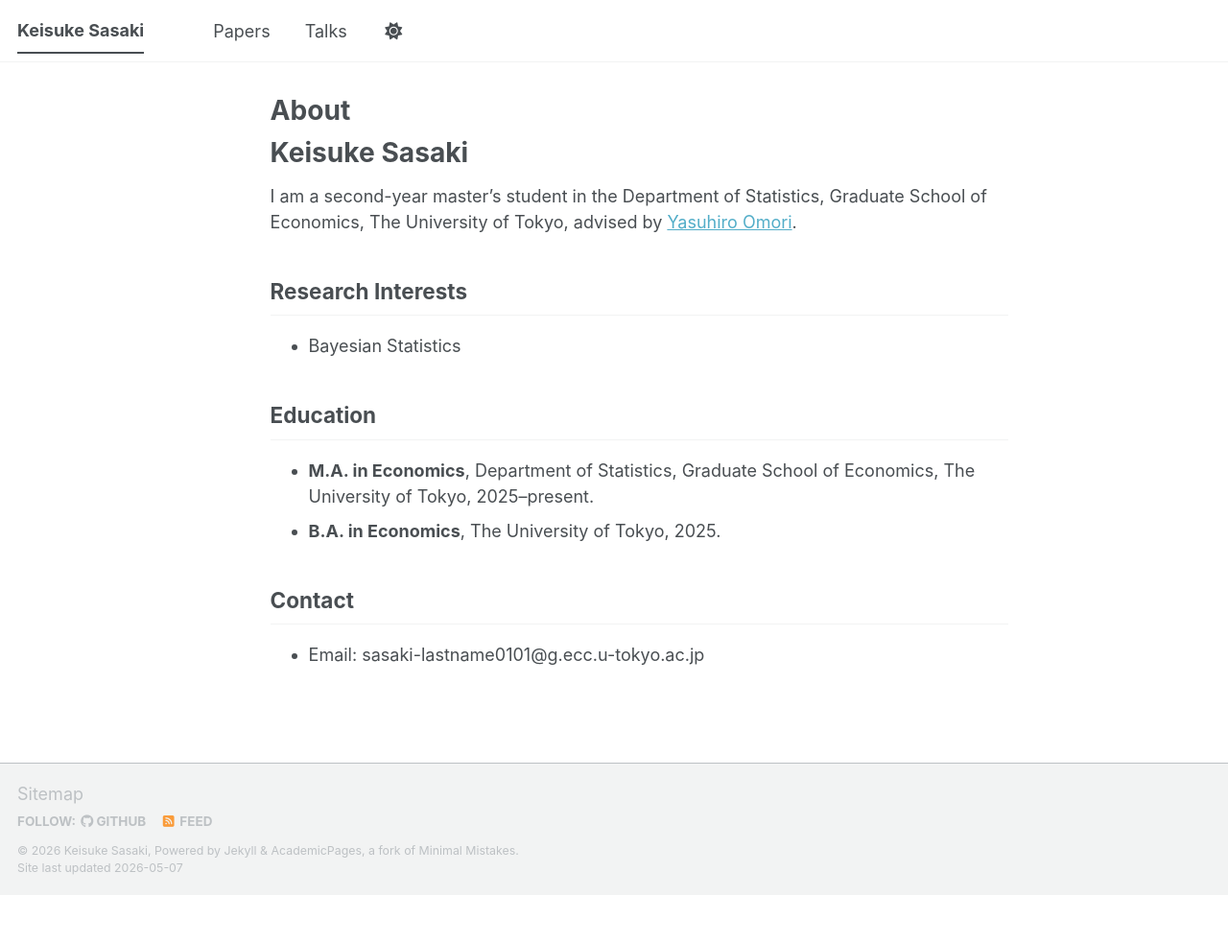
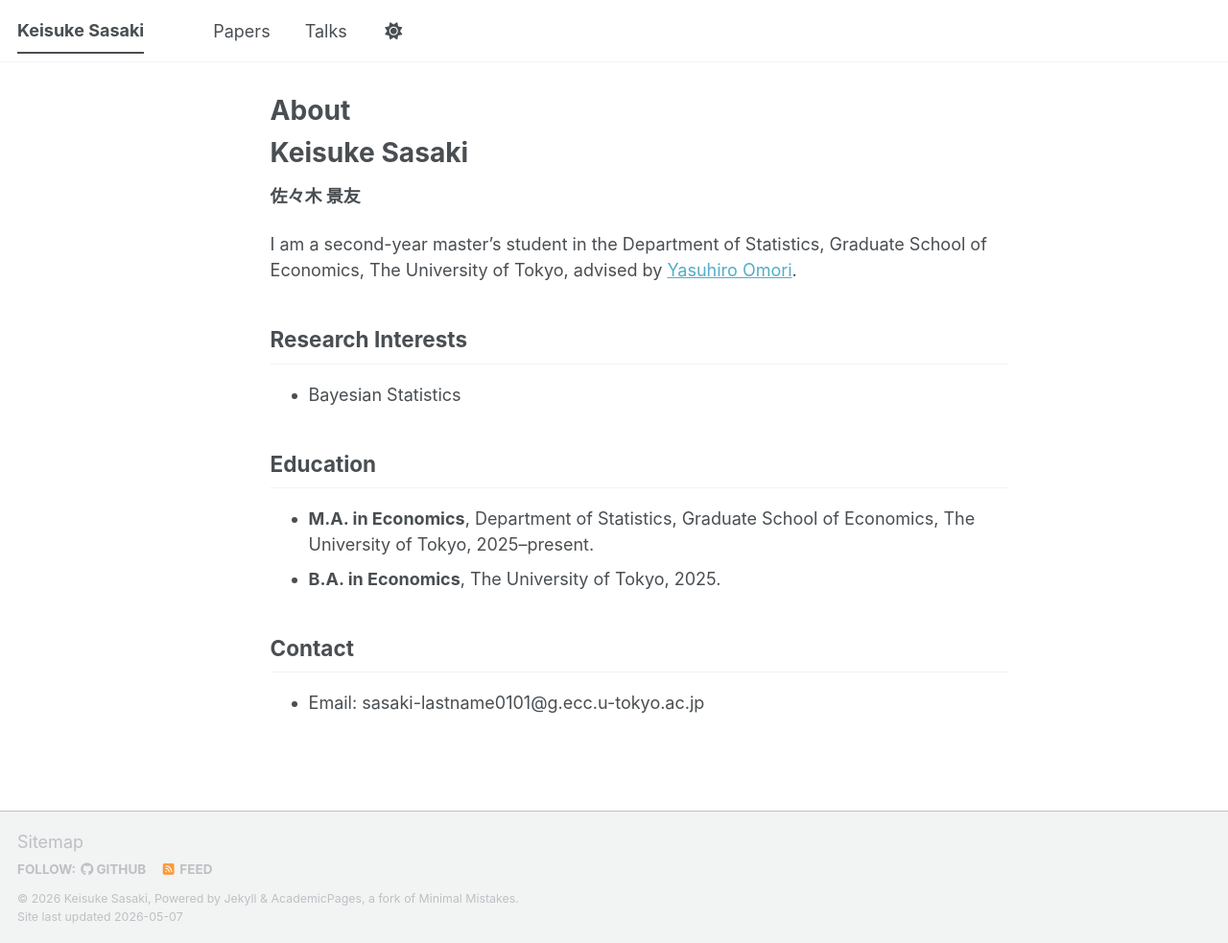
Before and after one commit to ksasaki-stats/ksasaki-stats.github.io, a Jekyll site: the page built from _pages/about.md, in a window 1280 px wide and 983 px high. Shown: the whole window at 96% size. Built offline with Jekyll 4.4.1, drawn with Linux system fonts in a browser that asks for light colours; a script bundle is joined from its source files by our own code; library files that are not in the unit come from our copies.

Commit message:
Update about.md

```diff
--- a/_pages/about.md
+++ b/_pages/about.md
@@ -8,6 +8,8 @@ redirect_from:
 ---
 
 # Keisuke Sasaki
+
+**佐々木 景友**
 
 I am a second-year master's student in the Department of Statistics, Graduate School of Economics, The University of Tokyo, advised by [Yasuhiro Omori](https://sites.google.com/view/omori-stat/english?authuser=0).
 
```
